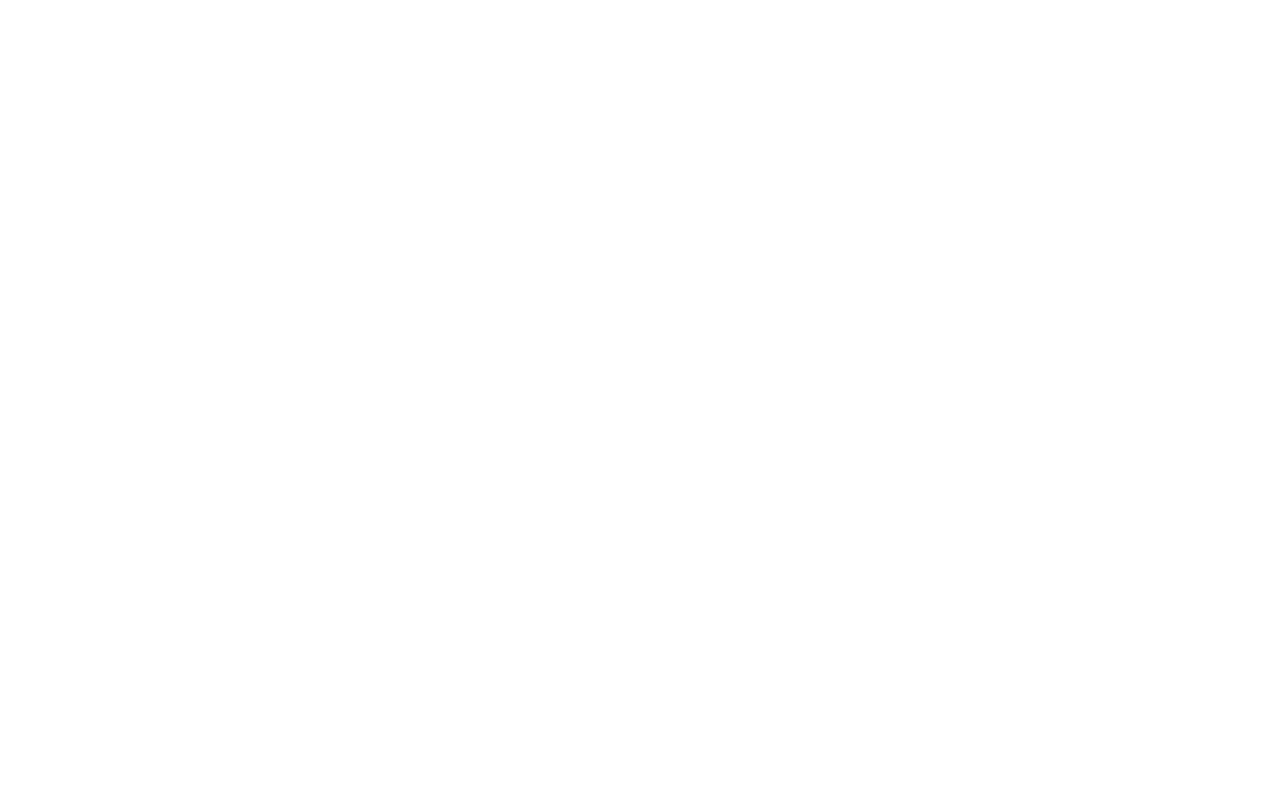
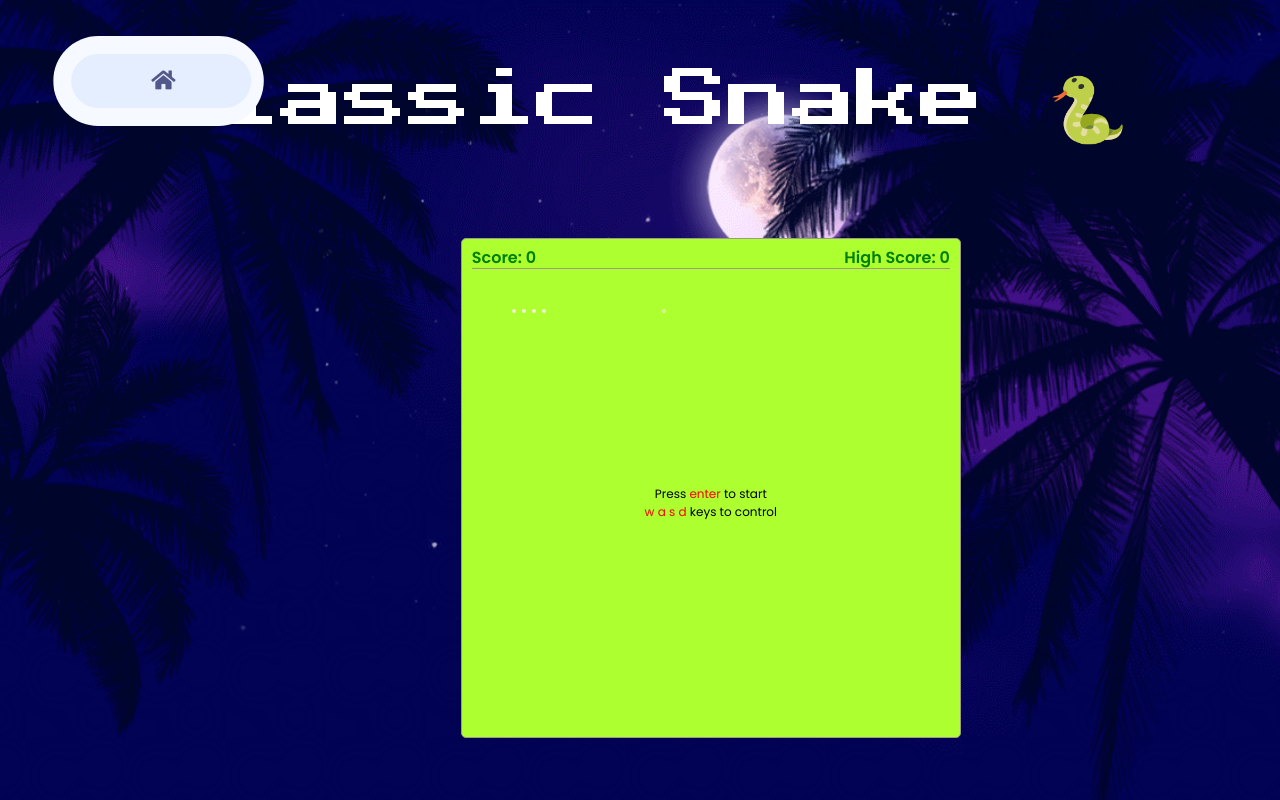
Before and after one commit to KishoreNanthagopal98/Cryptowebsite, a React (Create React App) app: page /classic-snake in a window 1280 px wide. Before the commit this address had no page. Built offline with nearby package versions, Linux system fonts and the light colour scheme.

Commit message:
Snake game dev design

```diff
--- a/src/App.js
+++ b/src/App.js
@@ -2,13 +2,15 @@ import { BrowserRouter, Routes, Route } from "react-router-dom";
 
 import Home from "./pages/Home/Home";
 import WackamolePage from "./pages/Games/Wackamole";
+import ClassicSnakePage from "./pages/Games/ClassicSnake";
 
 function App() {
   return (
     <BrowserRouter>
       <Routes>
-        <Route path="/" element={<Home/>} />
-        <Route path="/whack-a-mole" element={<WackamolePage />} />
+        <Route path="/" element={<Home/>}/>
+        <Route path="/whack-a-mole" element={<WackamolePage />} title="Whack a Mole!"/>
+        <Route path="/classic-snake" element={<ClassicSnakePage />}  title="Classic Snake"/>
       </Routes>
     </BrowserRouter>
   );
--- a/src/components/GameDispSection/GameDispSection.js
+++ b/src/components/GameDispSection/GameDispSection.js
@@ -31,7 +31,7 @@ function GameDispSection() {
               <h2>Snake Classic</h2>
               <p>"Get ready to relive the pixelated past with Snake Classic, the iconic game that slithered its way into our hearts in the 90s."</p>
             </div>
-						<Link to = "/" className="linktag">
+						<Link to = "/classic-snake" className="linktag">
 							<div className="play">
 								<h2 className="play-name">Play</h2>
 							</div>
--- a/src/components/GameDispSection/gamedispsection.scss
+++ b/src/components/GameDispSection/gamedispsection.scss
@@ -1,7 +1,7 @@
 .game-dis-cont {
     z-index:999;
     position: absolute;
-    padding: 50px 0px;
+    padding: 50px 20px 10% 20px;
 }
 
 .game-area {
--- /dev/null
+++ b/src/components/GamesComponent/ClassicSnake/ClassicSnake.js
@@ -0,0 +1,230 @@
+import React, { useState, useEffect, useCallback } from 'react';
+import ReactDOM from 'react-dom';
+import GameNavSec from "../../GameNavSec/GameNavSec";
+import "../../titleSection/titleSection.scss";
+import "./classicsnake.scss";
+
+const start = {
+  active: false,
+  speed: 120, // ms
+  direction: "right",
+  snake: [[50, 70], [60, 70], [70, 70], [80, 70]], // Start with 4 block snake
+  food: [200, 70],
+  score: 0,
+  high_score: localStorage.getItem("high_score") || 0
+};
+
+const ClassicSnake = () => {
+  const [state, setState] = useState(start);
+  const [intervalId, setIntervalId] = useState(null);
+
+  const startStop = useCallback((manual) => {
+    let active = state.active;
+    if (manual) {
+      setState(prevState => ({ ...prevState, active: !active }));
+    }
+    if (!active) {
+      const interval = setInterval(() => updateSnake(), state.speed);
+      setIntervalId(interval);
+    } else {
+      clearInterval(intervalId);
+      let high_score = state.high_score;
+      if (state.score > high_score) {
+        high_score = state.score;
+      }
+      localStorage.setItem("high_score", high_score);
+      setState({
+        active: false,
+        speed: 120, // ms
+        direction: "right",
+        snake: [[50, 70], [60, 70], [70, 70], [80, 70]], // Start with 4 block snake
+        food: [200, 70],
+        score: 0,
+        high_score: high_score
+      });
+    }
+  }, [state, intervalId]);
+
+  const updateSnake = useCallback(() => {
+    var direction = state.direction;
+    var currentSnake = [...state.snake];
+    var snakeHead = currentSnake[currentSnake.length - 1];
+    var newHead = [];
+    var target = state.food;
+
+    switch (direction) {
+      case "up":
+        newHead = [snakeHead[0], snakeHead[1] - 10];
+        break;
+      case "right":
+        newHead = [snakeHead[0] + 10, snakeHead[1]];
+        break;
+      case "down":
+        newHead = [snakeHead[0], snakeHead[1] + 10];
+        break;
+      case "left":
+        newHead = [snakeHead[0] - 10, snakeHead[1]];
+        break;
+      default:
+        newHead = [snakeHead[0], snakeHead[1]];
+    }
+    currentSnake.push(newHead);
+
+    currentSnake.forEach((val, i, array) => {
+      if (i !== array.length - 1 && val.toString() === newHead.toString()) {
+        startStop(true);
+      }
+    });
+
+    if (newHead[0] > 390 || newHead[0] < 0 || newHead[1] > 320 || newHead[1] < 30) {
+      let teleHead = currentSnake[currentSnake.length - 1];
+      if (newHead[0] > 390) {
+        teleHead[0] -= 400;
+        currentSnake.shift();
+      }
+      if (newHead[0] < 0) {
+        teleHead[0] += 400;
+        currentSnake.shift();
+      }
+      if (newHead[1] > 320) {
+        teleHead[1] -= 300;
+        currentSnake.shift();
+      }
+      if (newHead[1] < 30) {
+        teleHead[1] += 300;
+        currentSnake.shift();
+      }
+    } else {
+      if (newHead[0] === target[0] && newHead[1] === target[1]) {
+        let posX = Math.floor(Math.random() * 38) * 10;
+        let posY = Math.floor(Math.random() * 28) * 10 + 30;
+        setState(prevState => ({
+          ...prevState,
+          snake: currentSnake,
+          food: [posX, posY],
+          score: prevState.score + 1
+        }));
+      } else {
+        currentSnake.shift();
+        if (state.active) {
+          setState(prevState => ({ ...prevState, snake: currentSnake }));
+        }
+      }
+    }
+  }, [state, startStop]);
+
+  const handleKeys = useCallback((event) => {
+    let currentD = state.direction;
+    if (event.keyCode === 13) {
+      startStop(true);
+    }
+    if (event.keyCode === 65 && currentD !== "right") {
+      setState(prevState => ({ ...prevState, direction: "left" }));
+    }
+    if (event.keyCode === 68 && currentD !== "left") {
+      setState(prevState => ({ ...prevState, direction: "right" }));
+    }
+    if (event.keyCode === 87 && currentD !== "down") {
+      setState(prevState => ({ ...prevState, direction: "up" }));
+    }
+    if (event.keyCode === 83 && currentD !== "up") {
+      setState(prevState => ({ ...prevState, direction: "down" }));
+    }
+  }, [state.direction, startStop]);
+
+  useEffect(() => {
+    document.addEventListener("keydown", handleKeys, false);
+    return () => {
+      document.removeEventListener("keydown", handleKeys, false);
+    };
+  }, [handleKeys]);
+
+  useEffect(() => {
+    let score = state.score;
+    if (score % 3 === 0 && score > 0) {
+      speedUp();
+    }
+  }, [state.score]);
+
+  const speedUp = useCallback(() => {
+    let speed = state.speed;
+    if (speed > 50) {
+      speed -= 2;
+    }
+    clearInterval(intervalId);
+    const interval = setInterval(() => updateSnake(), speed);
+    setIntervalId(interval);
+    setState(prevState => ({ ...prevState, speed: speed }));
+  }, [state.speed, updateSnake]);
+
+  return (
+    <div className="gameDiv">
+      <GameNavSec />
+      <div className="title-section" id="titleSection">
+        <h1 className="title">Classic Snake 🐍</h1>
+      </div>
+      <div id="snakeRoot">
+        <Menu active={state.active} />
+        <Score score={state.score} high_score={state.high_score} />
+        {state.snake.map((val, i) => (
+          <Part
+            key={i}
+            transition={state.speed}
+            direction={state.direction}
+            top={val[1]}
+            left={val[0]}
+          />
+        ))}
+        <Food top={state.food[1]} left={state.food[0]} />
+      </div>
+    </div>
+  );
+};
+
+const Menu = ({ active }) => {
+  const menu_list = active ? "menu hidden" : "menu";
+  return (
+    <div className={menu_list}>
+      Press <span>enter</span> to start<br />
+      <span>w a s d</span> keys to control
+    </div>
+  );
+};
+
+const Score = ({ score, high_score }) => {
+  return (
+    <div className="score">
+      <span>
+        Score: <strong>{score}</strong>
+      </span>
+      <span>
+        High Score: <strong>{high_score}</strong>
+      </span>
+    </div>
+  );
+};
+
+const Part = ({ transition, direction, top, left }) => {
+  const classes = "part " + direction;
+  return (
+    <article
+      style={{
+        transition: transition + 50 + "ms",
+        top: top + "px",
+        left: left + "px"
+      }}
+      className={classes}
+    />
+  );
+};
+
+const Food = ({ top, left }) => {
+  return (
+    <div
+      style={{ top: top + "px", left: left + "px" }}
+      className="food"
+    />
+  );
+};
+
+export default ClassicSnake;
--- /dev/null
+++ b/src/components/GamesComponent/ClassicSnake/classicsnake.scss
@@ -0,0 +1,90 @@
+$background: #FFFFFF;
+$black: #1b1e23;
+$grey: #f4eed7;
+$grey2: #9e9a89;
+
+#snakeRoot {
+    z-index: 9;
+    position: relative;
+    height: 500px;
+    width: 500px;
+    border: 1px solid #9e9a89;
+    background: greenyellow;
+    border-radius: 5px;
+    margin: 3% 36%;
+}
+
+.score {
+    position: absolute;
+    top: 0;
+    left: 10px;
+    padding-top: 6px;
+    display: flex;
+    color: green;
+    justify-content: space-between;
+    box-sizing: border-box;
+    height: 30px;
+    width: calc(100% - 20px);
+    border-bottom: 1px solid $grey2;
+}
+
+.menu {
+    position: absolute;
+    top: calc(50% + 15px);
+    width: 100%;
+    text-align: center;
+    font-size: 0.75em;
+    color: black;
+    transform: translateY(-50%);
+
+    &.hidden {
+        display: none;
+    }
+
+    span {
+        color: red;
+    }
+}
+
+
+.part {
+    background: $grey;
+    width: 4px;
+    height: 4px;
+    border-radius: 2px;
+    position: absolute;
+}
+
+
+
+@keyframes slide {
+    0% {
+        transform: translateX(-10px);
+    }
+
+    100% {
+        transform: translateX(0);
+    }
+}
+
+
+.food {
+    width: 4px;
+    height: 4px;
+    border: 1px solid $grey;
+    border-radius: 3px;
+    position: absolute;
+    transition: 0.05s;
+}
+
+@keyframes grow {
+    0% {
+        width: 0px;
+        height: 0px;
+    }
+
+    100% {
+        width: 4px;
+        height: 4px;
+    }
+}
--- a/src/components/GamesComponent/WackAmole/WackAmole.js
+++ b/src/components/GamesComponent/WackAmole/WackAmole.js
@@ -2,7 +2,6 @@ import React, { useState, useEffect, useRef } from "react";
 import "./wackamole.scss";
 import "../../titleSection/titleSection.scss";
 import ScoreSection from "../ScoreSection/ScoreSection";
-import TimerSection from "../../TimerSection/TimerSection";
 import GameNavSec from "../../GameNavSec/GameNavSec";
 
 const difficultyLevels = {
@@ -102,9 +101,9 @@ const Wackamole = () => {
         <span className="score">Last Score</span>
         <span className="hits">{prevScore}</span>
       </div>
-      <div>
+      {/* <div>
         <TimerSection timerProp={20} timerStatus={timerStarted} />
-      </div>
+      </div> */}
       <div className="wackMoleMainDiv">
         <main className="game-board gameContainer">
           {Array.from({ length: 6 }).map((_, index) => (
--- a/src/components/GamesComponent/WackAmole/wackamole.scss
+++ b/src/components/GamesComponent/WackAmole/wackamole.scss
@@ -71,6 +71,7 @@
     height: 80px;
     background: url("../../../assets/mole.svg") top center no-repeat;
     transform: translateY(80px);
+    filter: hue-rotate(452deg) saturate(20);
 }
 
 .mole.out {
--- /dev/null
+++ b/src/pages/Games/ClassicSnake.js
@@ -0,0 +1,14 @@
+import CloudBackground from "../../components/CloudBackground/CloudBackground";
+import ClassicSnake from "../../components/GamesComponent/ClassicSnake/ClassicSnake";
+
+function ClassicSnakePage() {
+  return (
+    <>
+      <CloudBackground />
+      <ClassicSnake />
+    </>
+
+  )
+}
+
+export default ClassicSnakePage;
```
